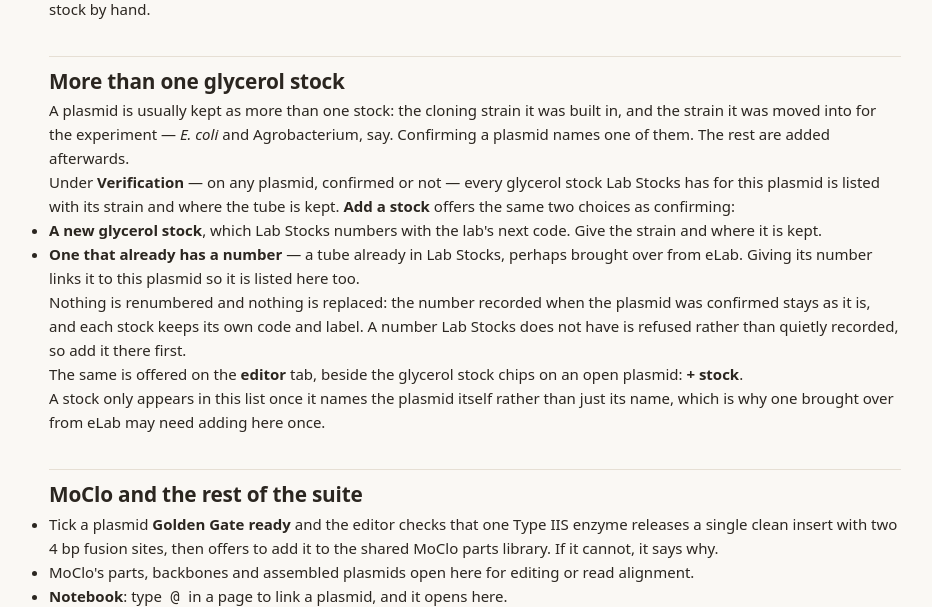
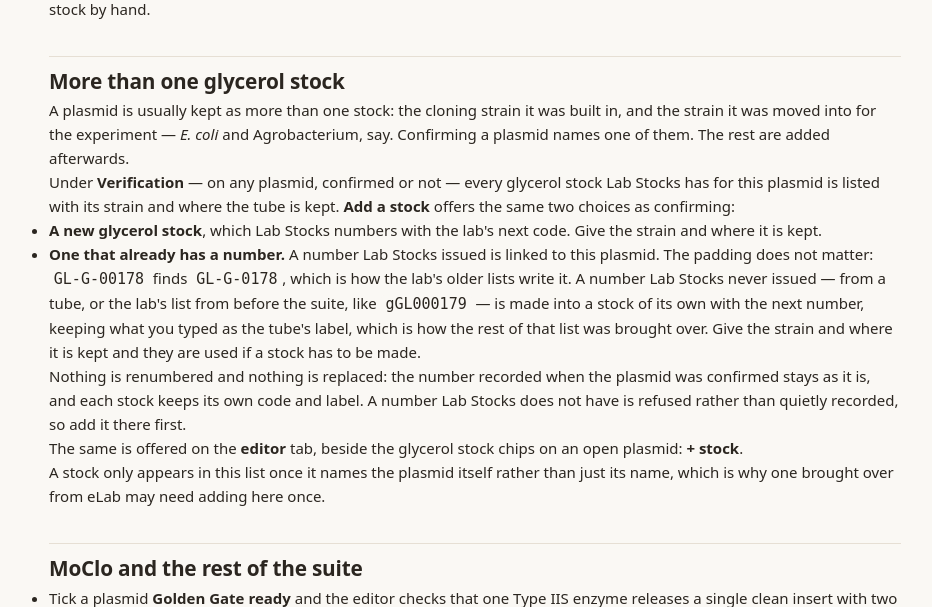
Before and after one commit to Gardiner-Lab/plasmid-editor, a Flask app: page /help in a window 1280 px wide. Shown: the part 5478-6085 px from the top of the page, without its empty margins (165-1097 px from the left). Run offline with Flask 3, Linux system fonts and the light colour scheme; parts of the project's set-up code (start-up, migrations or seed data) failed here and were passed over.

Commit message:
Release 0.20.0: a number Lab Stocks never issued makes a stock
Co-Authored-By: Claude Opus 5 <noreply@anthropic.com>

```diff
--- a/app/main.py
+++ b/app/main.py
@@ -11,7 +11,7 @@ from datetime import timedelta
 
 from flask import Flask, redirect, render_template, request, session, url_for
 
-APP_VERSION = '0.19.2'
+APP_VERSION = '0.20.0'
 
 _DEFAULT_SECRET = 'dev-secret-key-change-in-production'
 
--- a/app/static/js/api.js
+++ b/app/static/js/api.js
@@ -59,10 +59,17 @@ const Stocks = {
             stocks ? choice('existing', 'A glycerol stock that already has a number', false) : null,
             el('div', { class: 'field', id: 'addExisting', style: stocks ? 'margin-left:1.6rem' : '' },
               el('label', { for: 'addCode' }, 'Glycerol stock number'),
-              el('input', { type: 'text', id: 'addCode', placeholder: 'e.g. GL-G-0118' }),
+              el('input', { type: 'text', id: 'addCode', placeholder: 'e.g. GL-G-0178, or gGL000179' }),
               el('span', { class: 'hint' },
-                'If Lab Stocks already has this number, it is linked to this plasmid so it is listed '
-                + 'here. A number from elsewhere is recorded as it is.')));
+                'A number Lab Stocks issued is linked to this plasmid. A number from the lab\'s older '
+                + 'list, or from a tube, is made into a stock of its own with the next number and that '
+                + 'label kept on it.'),
+              el('div', { class: 'field-row', style: 'margin-top:.4rem' },
+                el('div', { class: 'field' }, el('label', { for: 'addCodeHost' }, 'Strain'),
+                  el('input', { type: 'text', id: 'addCodeHost', placeholder: 'e.g. Agrobacterium (GV3101)' })),
+                el('div', { class: 'field' }, el('label', { for: 'addCodePlace' }, 'Kept in'),
+                  el('input', { type: 'text', id: 'addCodePlace', placeholder: 'e.g. −80 °C / box 7 / A2' }))),
+              el('span', { class: 'hint' }, 'Used only if a stock has to be made for that number.')));
           const sync = () => {
             const fresh = !stocks || body.querySelector('input[name=addHow]:checked')?.value === 'new';
             body.querySelector('#addExisting').hidden = fresh;
@@ -88,9 +95,12 @@ const Stocks = {
                 });
                 toast(`Added ${record.code}`, 'success', 4000);
               } else {
-                const code = body.querySelector('#addCode').value.trim().toUpperCase();
+                const code = body.querySelector('#addCode').value.trim();
                 if (!code) throw new Error('Give the number of the stock to add');
-                await this.linkExisting(plasmid, code);
+                await this.linkExisting(plasmid, code, {
+                  host: body.querySelector('#addCodeHost').value.trim(),
+                  location: body.querySelector('#addCodePlace').value.trim(),
+                });
               }
               if (onDone) await onDone();
             },
@@ -104,17 +114,48 @@ const Stocks = {
      * number named when the plasmid was confirmed is left alone: this adds a stock, it does not
      * replace that one, and nothing is renumbered.
      */
-    async linkExisting(plasmid, code) {
+    /**
+     * The spellings of a number worth trying: as typed, and with a Lab Stocks code's own padding.
+     * The lab's older lists write GL-G-00178 where the code here is GL-G-0178, and a number copied
+     * from a tube is as likely to carry a space or lower case.
+     */
+    spellings(code) {
+      const typed = String(code || '').trim().toUpperCase().replace(/\s+/g, '');
+      const out = [typed];
+      const m = /^([A-Z][A-Z0-9]{0,5})-([GOCAM])-0*(\d+)$/.exec(typed);
+      if (m) {
+        const padded = `${m[1]}-${m[2]}-${m[3].padStart(4, '0')}`;
+        if (!out.includes(padded)) out.push(padded);
+      }
+      return out;
+    },
+
+    /** The stock with this number, whichever way it is spelled, or null if Lab Stocks has none. */
+    async find(code) {
+      for (const spelling of this.spellings(code)) {
+        try {
+          const { record } = await this.call('GET', `/glycerol/${encodeURIComponent(spelling)}`);
+          if (record) return record;
+        } catch (err) { /* not this spelling */ }
+      }
+      return null;
+    },
+
+    async linkExisting(plasmid, code, made = {}) {
       if (!this.enabled()) throw new Error('Lab Stocks is not available here');
-      let record = null;
-      try {
-        ({ record } = await this.call('GET', `/glycerol/${encodeURIComponent(code)}`));
-      } catch (err) {
-        record = null;
-      }
+      const typed = String(code || '').trim();
+      const record = await this.find(typed);
       if (!record) {
-        throw new Error(`Lab Stocks has no glycerol stock ${code}. Add it there first, or choose `
-          + "\"a new glycerol stock\" to have it numbered now.");
+        // Not a number Lab Stocks issued: a tube from before the suite, or from the lab's old list.
+        // It is made as a stock of its own with the next number, and what was typed is kept as the
+        // tube's label - which is how the rest of the lab's old list was brought over.
+        const { record: fresh } = await this.call('POST', '/glycerol', {
+          plasmid_id: plasmid.id, plasmid_name: plasmid.name,
+          host: made.host || '', location: made.location || '',
+          notes: `Tube label: ${typed}`,
+        });
+        toast(`Lab Stocks had no ${typed}, so it is now ${fresh.code}, labelled ${typed}`, 'success', 7000);
+        return;
       }
       if (record.plasmid_id && record.plasmid_id !== plasmid.id) {
         throw new Error(`${code} is already the stock of ${record.plasmid_name || 'another plasmid'}`);
@@ -122,9 +163,11 @@ const Stocks = {
       if (record.plasmid_id === plasmid.id) {
         throw new Error(`${code} is already a stock of this plasmid`);
       }
-      await this.call('PUT', `/glycerol/${encodeURIComponent(code)}`,
+      await this.call('PUT', `/glycerol/${encodeURIComponent(record.code)}`,
         { plasmid_id: plasmid.id, plasmid_name: plasmid.name });
-      toast(`${code} linked to this plasmid`, 'success', 4000);
+      toast(record.code === typed.toUpperCase()
+        ? `${record.code} linked to this plasmid`
+        : `${typed} is ${record.code} here; linked to this plasmid`, 'success', 5000);
     },
 
   /** A stock's number as a link to it in Lab Stocks when it is one of its codes; else just the text. */
--- a/app/templates/help.html
+++ b/app/templates/help.html
@@ -316,8 +316,13 @@
         <ul>
             <li><b>A new glycerol stock</b>, which Lab Stocks numbers with the lab's next code. Give the
                 strain and where it is kept.</li>
-            <li><b>One that already has a number</b> &mdash; a tube already in Lab Stocks, perhaps brought
-                over from eLab. Giving its number links it to this plasmid so it is listed here too.</li>
+            <li><b>One that already has a number.</b> A number Lab Stocks issued is linked to this
+                plasmid. The padding does not matter: <code>GL-G-00178</code> finds <code>GL-G-0178</code>,
+                which is how the lab's older lists write it. A number Lab Stocks never issued &mdash; from
+                a tube, or the lab's list from before the suite, like <code>gGL000179</code> &mdash; is made
+                into a stock of its own with the next number, keeping what you typed as the tube's label,
+                which is how the rest of that list was brought over. Give the strain and where it is kept
+                and they are used if a stock has to be made.</li>
         </ul>
         <p>Nothing is renumbered and nothing is replaced: the number recorded when the plasmid was
            confirmed stays as it is, and each stock keeps its own code and label. A number Lab Stocks does
```
Also changed, not shown: tests/test_api.py (+18 -2 lines), CHANGELOG.md.
